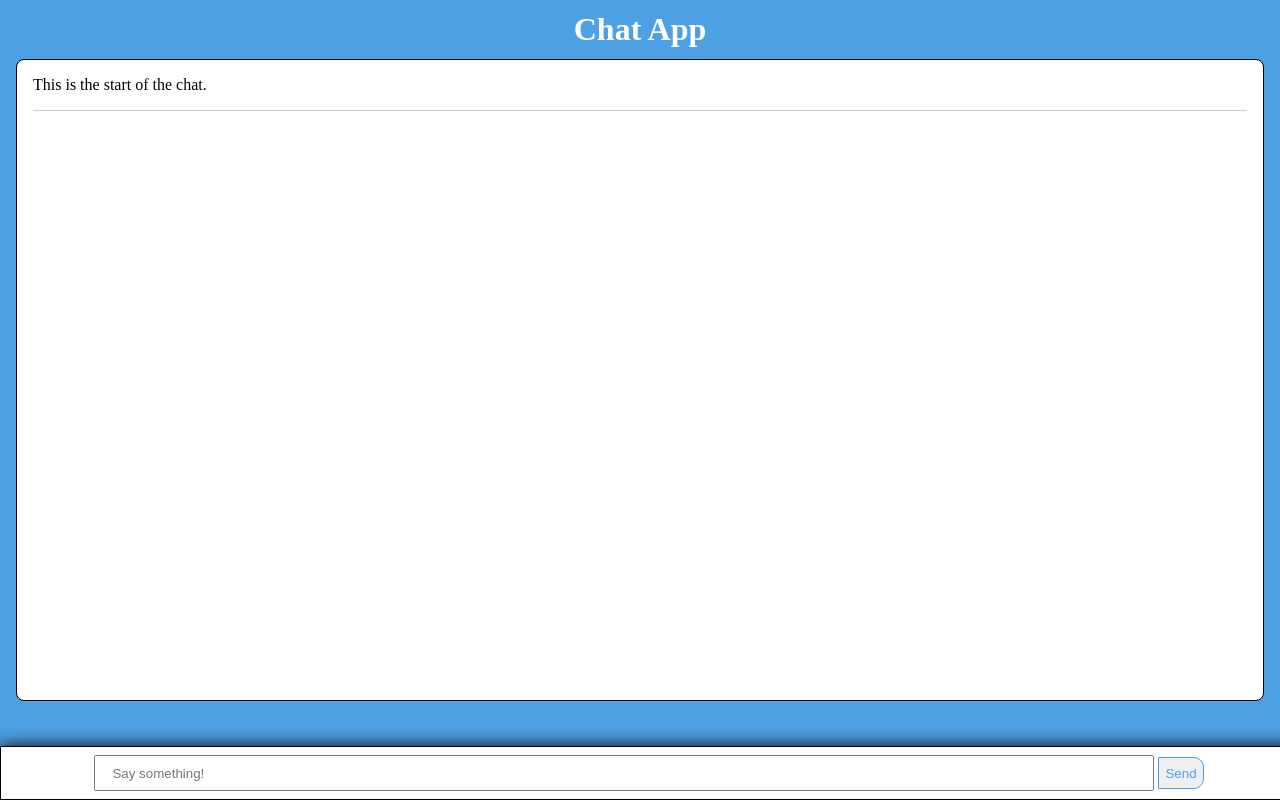
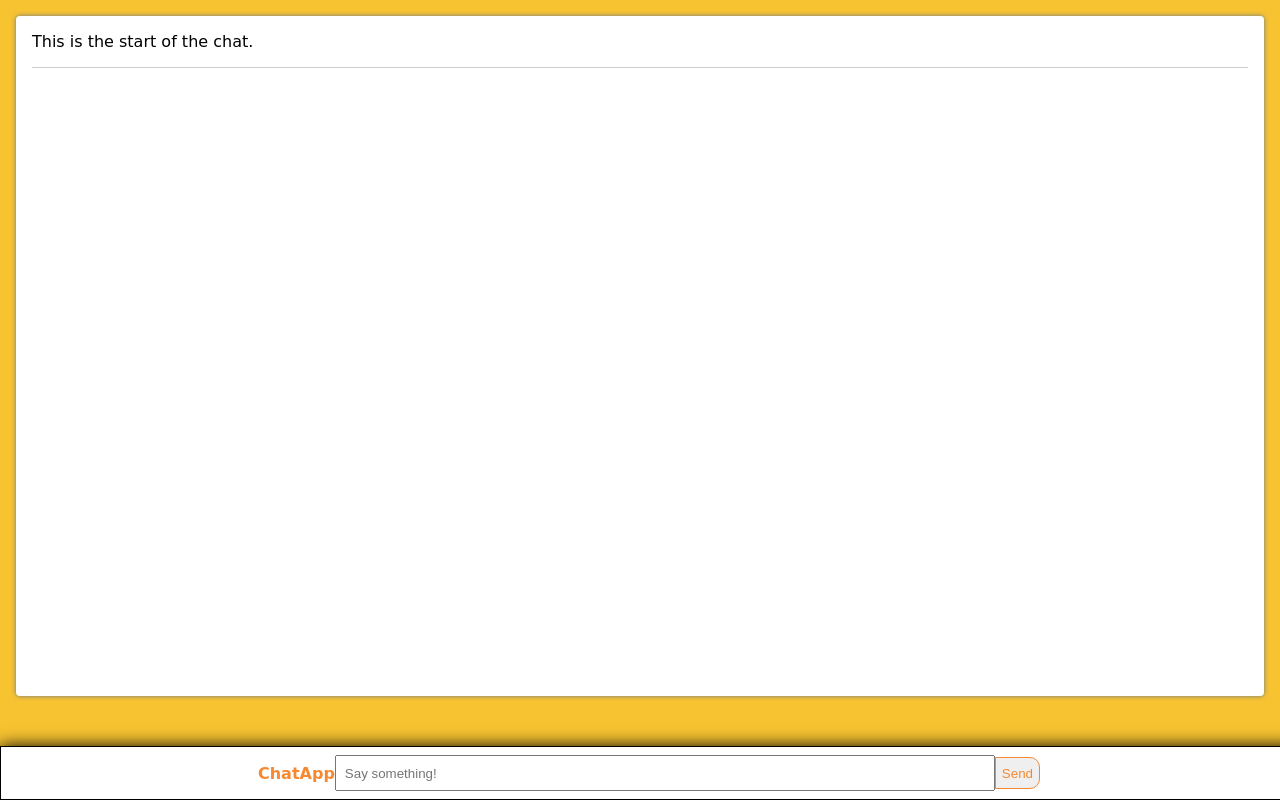
Before and after one commit to DOORM4T/CodeFoo9-FullStack, a website: page public/index.html in a window 1280 px wide. Drawn offline with nearby package versions, Linux system fonts and the light colour scheme; no server answers; a web font is replaced by a local one.

Commit message:
Add new font & color theme.

```diff
--- a/public/assets/styles.css
+++ b/public/assets/styles.css
@@ -1,27 +1,33 @@
+
 html, body {
+  /* Variables */
+  --blueberry:#6B7A8F;
+  --apricot:#F7882F;
+  --citrus:#F7C331;
+  --apple: #DCC7AA;
+
   padding:0;
   margin:0;
   overflow:hidden;
+  font-family: 'Sniglet',cursive;
 }
 
 body {
   text-align:center;
-  background-color:rgb(77, 160, 228);
-}
-
-h1 {
-  color:#fff;
-  line-height:1rem;
-  font-size:2rem;
+  background-color: var(--citrus);
 }
 
 .container {
-  background-color:#ffffff;
-  border: 1px solid black;
-  height:80vh;
+  background-color:#fff;
+  box-shadow:0 0 5px var(--blueberry);
+  height:85vh;
   overflow-y:scroll;
-  margin:0 1rem;
-  border-radius:8px;
+  border-radius:4px;
+  margin:1rem;
+}
+
+::-webkit-scrollbar {
+  display: none;
 }
 
 #chat {
@@ -38,18 +44,28 @@ h1 {
 
 form {
   position:absolute;
+  display:flex;
+  align-items:center;
+  justify-content: center;
+
   bottom:0;
-  padding:0.5rem;
   background-color:#fff;
   width:100%;
   border: 1px solid black;
   box-shadow: 0 0 1rem black;
+  padding:0.5rem;
+
+}
+
+#logo {
+  font-weight:800;
+  color: var(--apricot);
 }
 
 #message {
-  padding:0 1rem;
   height:32px;
-  width:80%;
+  width:50%;
+  padding: 0 8px;
 }
 
 #message.animated.shake {
@@ -64,13 +80,14 @@ form {
 #send {
   height:32px;
   border-radius: 0 10px 10px 0;
-  color: rgb(77, 160, 228);
-  border: 1px solid rgb(77, 160, 228);
+  color: var(--apricot);
+  border: 1px solid var(--apricot);
+  cursor:pointer;
 }
 
 #send:hover {
   transition: all 0.3s ease-out;
-  background-color: rgb(77, 160, 228);
+  background-color: var(--apricot);
   color: #fff;
 }
 
--- a/public/index.html
+++ b/public/index.html
@@ -9,10 +9,10 @@
   <link rel="stylesheet" href="/assets/styles.css">
   <!-- Animate.css CDN -->
   <link rel="stylesheet" href="https://cdnjs.cloudflare.com/ajax/libs/animate.css/3.7.0/animate.min.css">
+  <link href="https://fonts.googleapis.com/css?family=Sniglet" rel="stylesheet">
 </head>
 
 <body>
-  <h1>Chat App</h1>
   <div class="container">
     <ul id="chat">
       <li>This is the start of the chat.</li>
@@ -23,6 +23,7 @@
     </ul>
   </div>
   <form id="chatbar" action="" autocomplete="off">
+    <label id="logo">ChatApp</label>
     <input type="text" id="message" placeholder="Say something!" />
     <button id="send">Send</button>
   </form>
```
